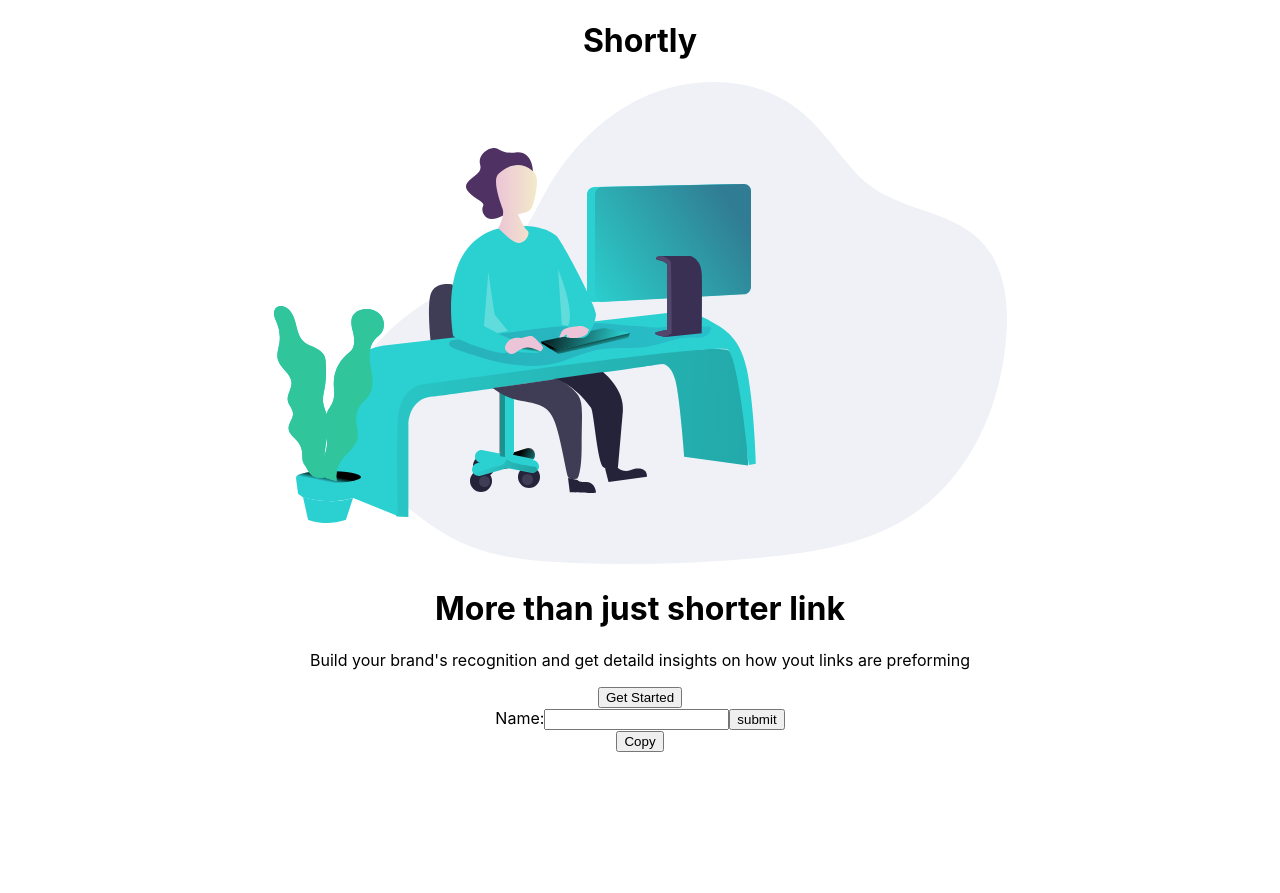
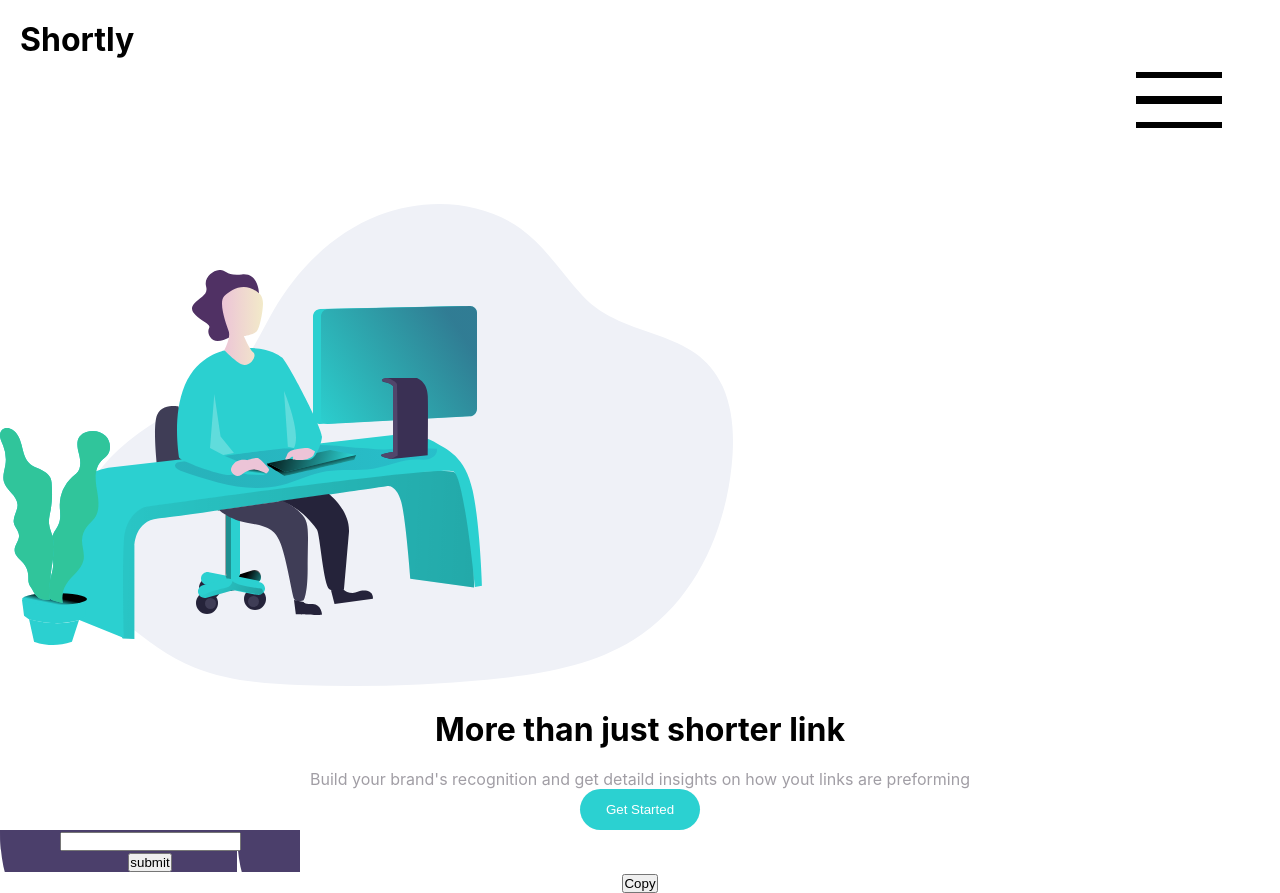
Before and after one commit to mar1n/css-html, a React (Create React App) app: page / in a window 1280 px wide. Before the commit the page ends 800 px from the top, so only its background shows below. Built offline with nearby package versions, Linux system fonts and the light colour scheme.

Commit message:
finnally div is under another div

```diff
--- a/src/App.css
+++ b/src/App.css
@@ -1,15 +1,58 @@
+* {
+  margin: 0;
+  padding: 0;
+}
+
+h1 {
+  padding: 20px;
+}
+
+p {
+  padding: 0px 60px 0px 60px;
+}
+
 .App {
   text-align: center;
 }
 
 .flex-container {
   display: flex;
-      flex-direction: column;
+  justify-content:space-between;
 }
 
 .flex-container item {
   flex: 1;
-  padding: 30px;
+}
+
+.flex-container item {
+  flex: 1;
+}
+
+.button {
+  background-color: #2BD1D1;
+  border: 0;
+  border-radius: 30px;
+  width: 120px;
+  padding: 13px;
+  color: #ffffff;
+}
+
+.item p {
+  color: #A19EA5;
+}
+
+.form1 {
+  background-image: url(bg-shorten-mobile.svg);
+  width: 100%;
+}
+.form2 {
+  width: 100%;
+}
+
+form  {
+  background-image: url(bg-shorten-mobile.svg);
+  width: 300px;
+
 }
 
 @media only screen and (max-width: 600px) {
--- a/src/App.js
+++ b/src/App.js
@@ -1,6 +1,6 @@
 import React from 'react';
-import logo from './logo.svg';
 import illustrationworking from './illustration-working.svg';
+import topbutton from './toprightbutton.png';
 import './App.css';
 
 function App() {
@@ -11,6 +11,9 @@ function App() {
         <div className='item'>
           <h1>Shortly</h1>
         </div>
+        <div className='item'>
+          <img src={topbutton} alt='top right button' />
+        </div>
       </div>
       <div className="flex-container">
         <div className='item'>
@@ -18,22 +21,34 @@ function App() {
         </div>
       </div>
       <div>
-        <h1>More than just shorter link</h1>
+        <div className='item'>
+          <h1>More than just shorter link</h1>
+        </div>
       </div>
       <div>
-        <p>Build your brand's recognition and get detaild insights on how yout links are preforming</p>
+        <div className='item'>
+          <p>Build your brand's recognition and get detaild insights on how yout links are preforming</p>
+        </div>
       </div>
       <div>
-        <button>Get Started</button>
+        <div className='item'>
+          <button className='button'>Get Started</button>
+        </div>
       </div>
       <div>
-        <form>
-          <label>
-            Name:
-          </label>
-          <input type='text' name='shorten' />
-          <input type='submit' value='submit' />
-        </form>
+        <div className='item'>
+
+          <form>
+            <div className='form1'>
+              <input type='text' name='shorten' />
+            </div>
+            <div className='form2'>
+              <input type='submit' value='submit' />
+            </div>
+          </form>
+
+
+        </div>
       </div>
       <div>
         <div>
```
Also changed, not shown: src/bg-shorten-mobile.svg (added).
